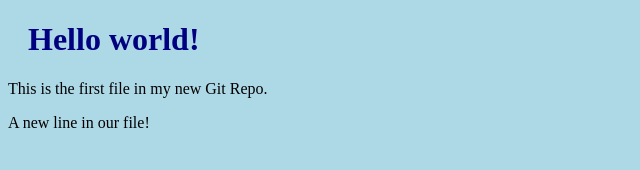
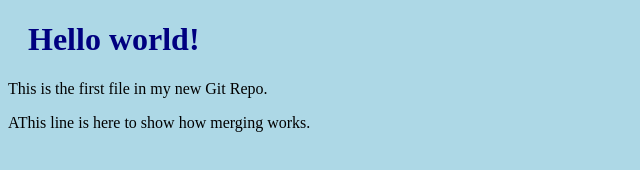
Before and after one commit to tejaeduru2002/hello-world, a plain HTML site: page index.html in a window 1280 px wide. Shown: the whole page, without its empty margins (0-640 px from the left). Drawn offline with Linux system fonts and the light colour scheme.

Commit message:
updated index.html with emergency fix

```diff
--- a/index.html
+++ b/index.html
@@ -8,7 +8,7 @@
 
 <h1>Hello world!</h1>
 <p>This is the first file in my new Git Repo.</p>
-<p>A new line in our file!</p>
+<p>AThis line is here to show how merging works.</p>
 
 </body>
 </html>
```
